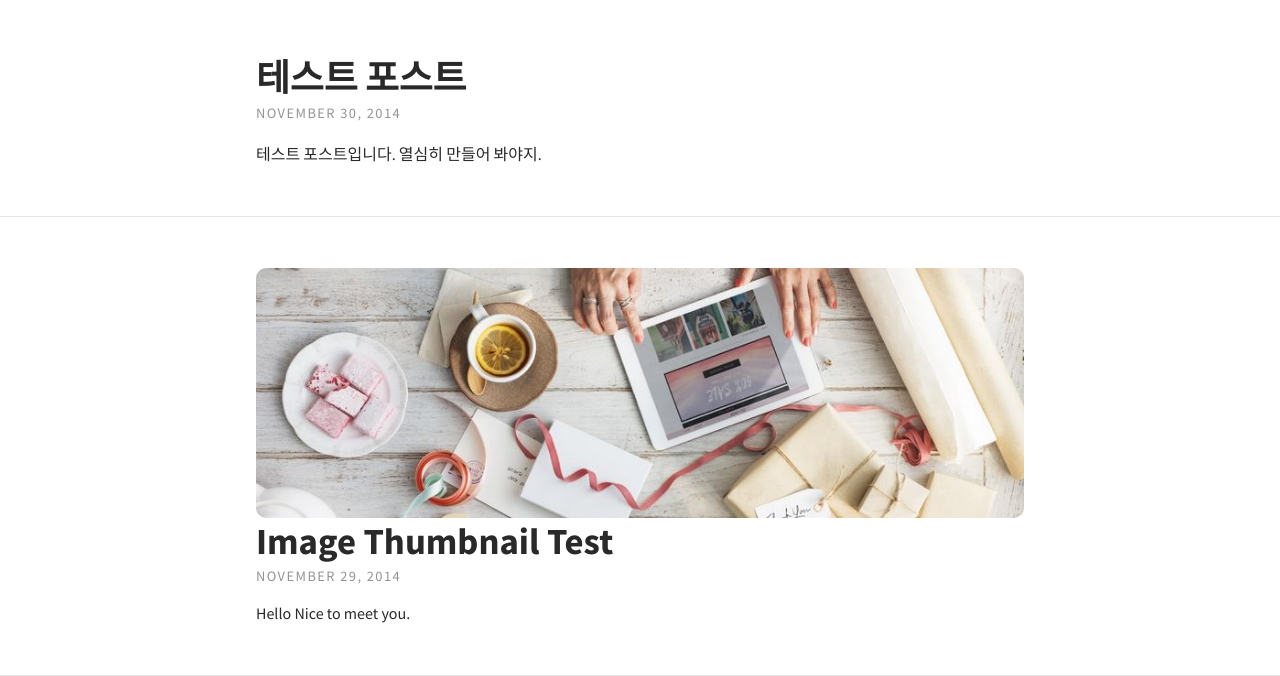
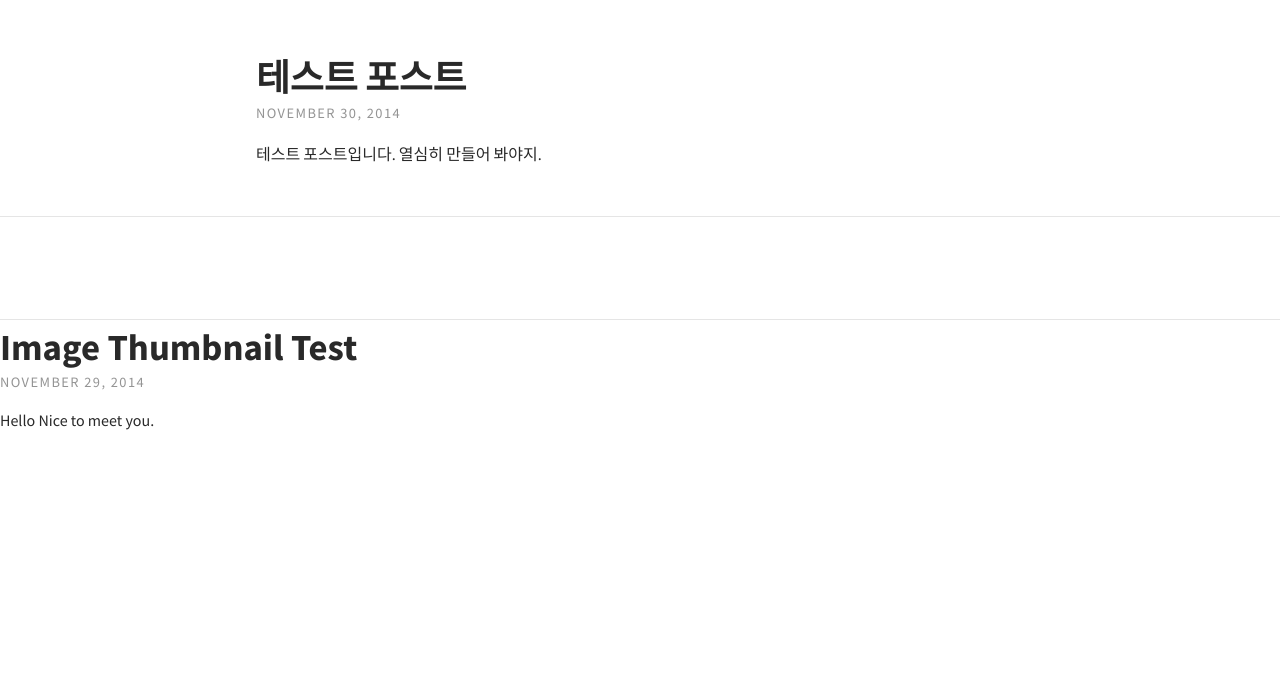
Before and after one commit to maeeemi/maeeemi.github.io, a Jekyll site: the page built from index.html, in a window 1280 px wide. Shown: the part 228-904 px from the top of the page. Built offline with Jekyll 4.4.1, drawn with Linux system fonts in a browser that asks for light colours; the list of posts is cut into pages by our own code.

Commit message:
Delete post-img

```diff
--- a/_includes/blog.html
+++ b/_includes/blog.html
@@ -2,8 +2,8 @@
     {% for post in paginator.posts %}
     <div class="post-teaser">
         {% if post.thumbnail %}
-        <div class="post-img">
-            <img src="{{ site.baseurl }}/{{ post.thumbnail }}">
+        <!-- <div class="post-img"> -->
+            <!-- <img src="{{ site.baseurl }}/{{ post.thumbnail }}"> -->
         </div>
         {% endif %}
         <span>
```
